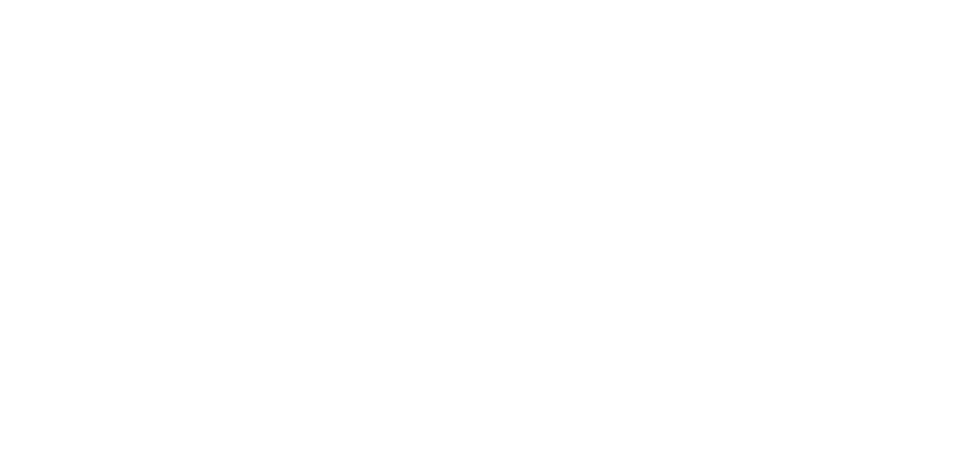
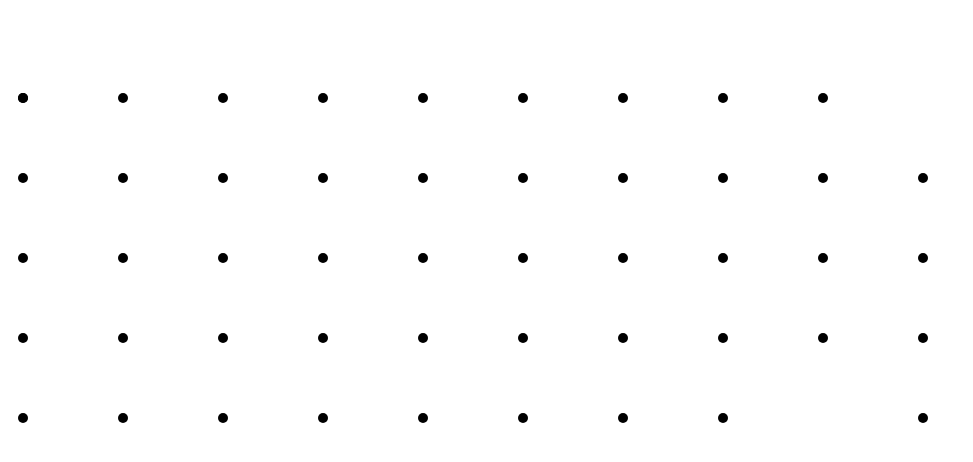
Before and after one commit to LeighSteiner/d3play, a website: page index.html in a window 1280 px wide. Shown: the whole page, without its empty margins (0-973 px from the left). Drawn offline with nearby package versions, Linux system fonts and the light colour scheme.

Commit message:
nodes spaced unlabeled

```diff
--- a/graph.js
+++ b/graph.js
@@ -1,12 +1,38 @@
 d3.csv('locusData/Locus_aerospace_nodes-Table 1.csv', (error, data) => {
-        // console.log('nodes', data)
-        // let dots = d3.select('#viz').selectAll('circle')
-        //             .data(data)
-        //             .enter()
-        //             .append('circle')
-        //             .attr('r', 5)
-        //             .attr('cx', (node) => node.id * 5)
-        //             .attr('cy', (node) => node.id * 20)
+        let xCount = 15;
+        let yCount = 10;
+        var nodes = data.map((node, ind) => {
+          let x
+          let y
+          if(ind%10){
+            x = xCount;
+            y = yCount;
+            xCount += 100
+          }else{
+            x = xCount
+            xCount = 15;
+            yCount = yCount +80;
+            y = yCount
+          }
+            return {
+              x : x,
+              y : y,
+              name: node.label,
+              id: node.id
+            }
+
+        })
+
+    let points = d3.select('#viz').selectAll("circle .nodes")
+                 .data(nodes)
+                 .enter()
+                 .append("svg:circle")
+                 .attr("class", "nodes")
+                 .attr("cx", function(d) { return d.x; })
+                 .attr("cy", function(d) { return d.y; })
+                 .attr('r', '5')
+
+
 
 })
 d3.csv('locusData/Locus_aerospace_edges-Table 1.csv', function(error, data) {
@@ -14,19 +40,15 @@ d3.csv('locusData/Locus_aerospace_edges-Table 1.csv', function(error, data) {
         // data.forEach((el) => {
         //   d3.select('#viz').append('line').attr('x1', () => el.Source).attr('y1', 50).attr('x2', () =>  el.Target).attr('y2', 150).style('stroke', 'dimgray');
         // })
-        // d3.select('#viz').selectAll('line')
-        // .data(data)
-        // .enter()
-        // .append('line')
-        // .attr('x1', (edge) => +edge.Source)
-        // .attr('y1', (edge) => +edge.Source)
-        // .attr('x2', (edge) => +edge.Target +30)
-        // .attr('y2', (edge) => +edge.Target+30)
-        // .style('stroke', 'green')
-  let edges = data.map((edge) => d3.select('#viz').append('line'))
-  console.log('lines?', edges)
-  console.log('PLEASE REFLECT CHANGES')
-  // edges.attr('x1', (edge) => parseInt(edge.Source));
+  // let edges = d3.select('#viz').selectAll('line')
+  //             .data(data)
+  //             .enter()
+  //             .append('line')
+
+
+  // let edges = data.map((edge) => d3.select('#viz').append('line'))
+
+
   // edges.attr('y1', (edge) => parseInt(edge.Source));
   // edges.attr('x2', (edge) => parseInt(edge.Target));
   // edges.attr('y2', (edge) => parseInt(edge.Target));
--- a/index.css
+++ b/index.css
@@ -2,3 +2,7 @@
   width: 100vw;
   height: 100vh;
 }
+.nodes{
+ margin: 50px;
+ padding: 30px;
+}
```
